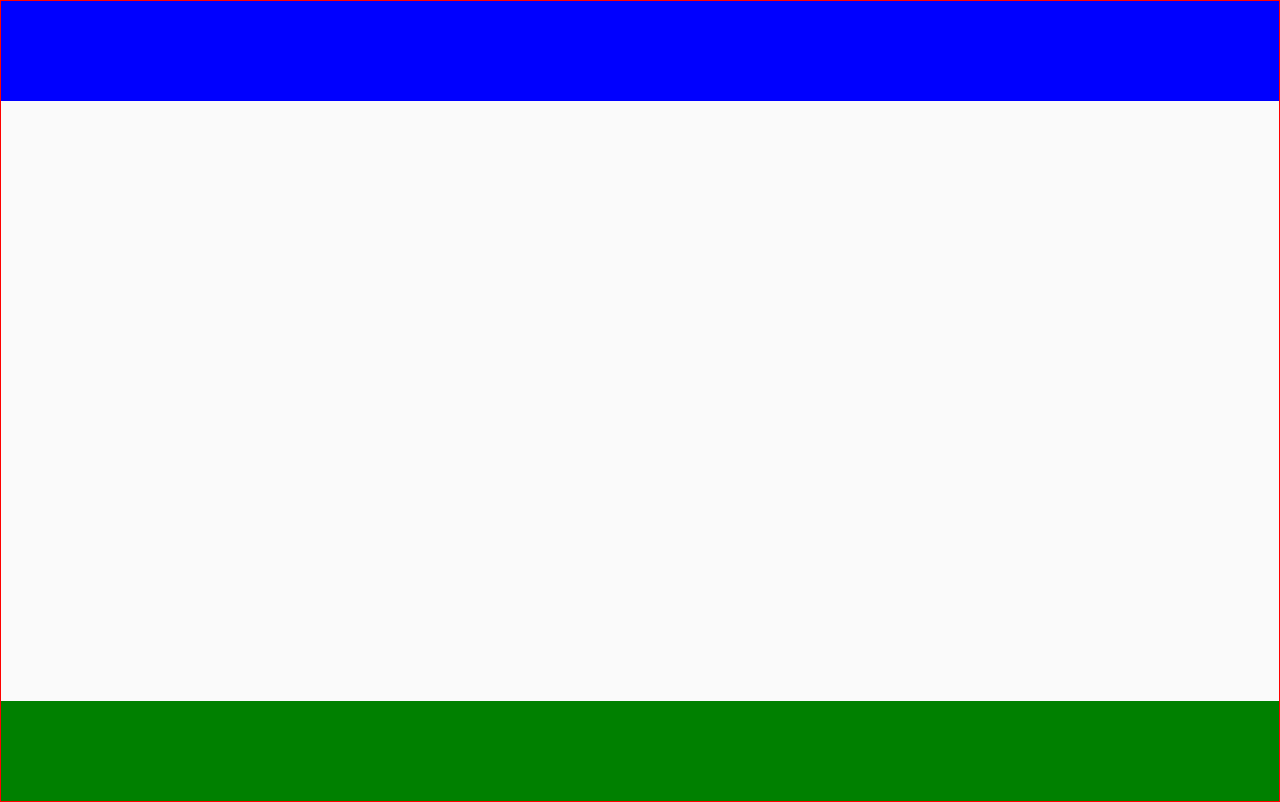
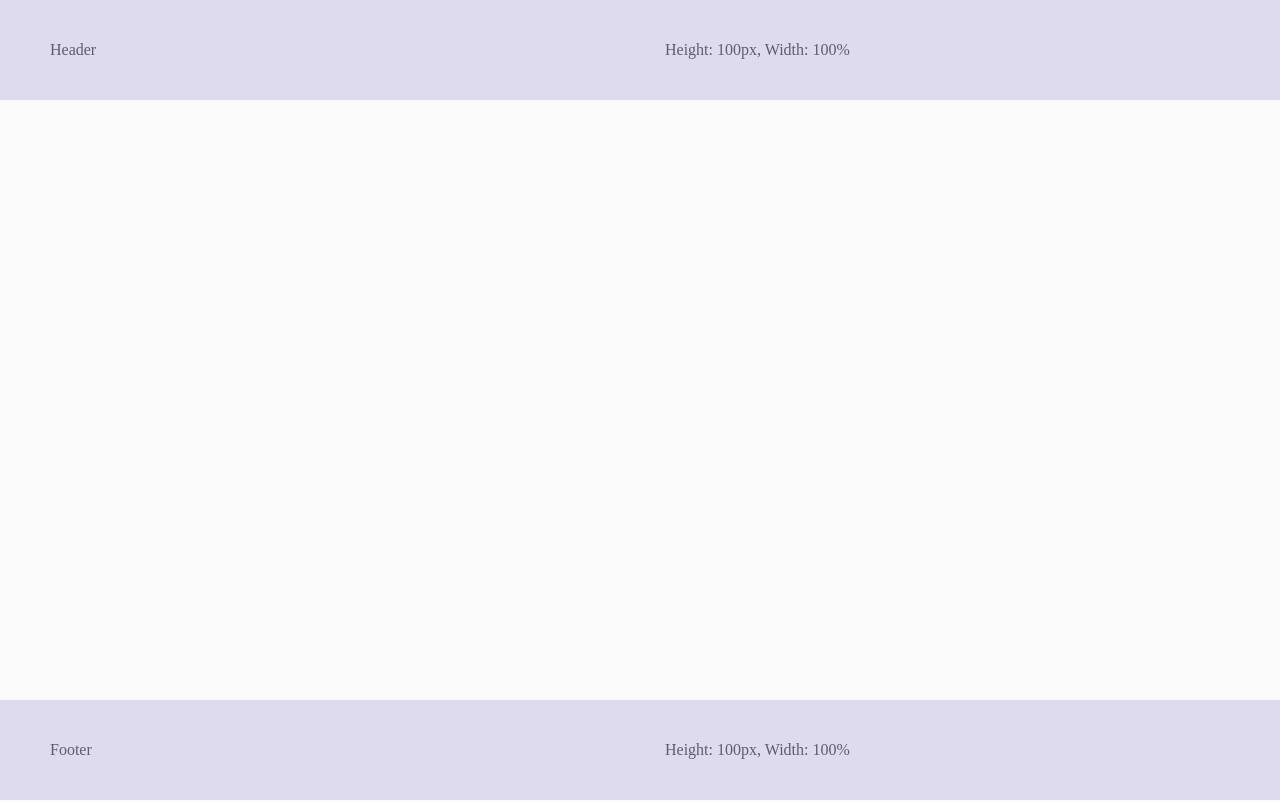
Before and after one commit to salbihmustafa/react-fakestore, a React (Create React App) app: page / in a window 1280 px wide. Built offline with nearby package versions, Linux system fonts and the light colour scheme.

Commit message:
aligned header and footer divs

```diff
--- a/src/App.css
+++ b/src/App.css
@@ -5,7 +5,7 @@ html,body{
 }
 
 .container{
-    border: 1px solid red;
+    /* border: 1px solid red; */
     height: 100vh;
 
     display: flex;
@@ -14,13 +14,31 @@ html,body{
 
 header, footer{
     height: 100px;
+    color: #5F5C6D;
+
+    display: flex;
+    align-items: center;
 }
 header{
-    background-color: blue;
+    background-color: #DEDBEE;
 }
-.content{
+header div{
     flex: 1;
 }
+header .header-name{
+    margin-left: 50px;
+}
+
+main{
+    flex: 1;
+}
+
 footer{
-    background-color: green;
+    background-color: #DEDBEE;
 }
+footer div{
+    flex: 1;
+}
+footer .footer-name{
+    margin-left: 50px;
+}
--- a/src/App.js
+++ b/src/App.js
@@ -1,16 +1,21 @@
 import React from "react";
-import './App.css'
+import "./App.css";
 
 const App = () => {
   return (
     <div className="container">
-        <header></header>
-        <div className="content">
-
-        </div>
-        <footer></footer>
+      <header>
+        <div class="header-name">Header</div>
+        <div>Height: 100px, Width: 100%</div>
+      </header>
+      <section></section>
+      <main></main>
+      <footer>
+        <div class="footer-name">Footer</div>
+        <div>Height: 100px, Width: 100%</div>
+      </footer>
     </div>
-  )
-}
+  );
+};
 
 export default App;
```
